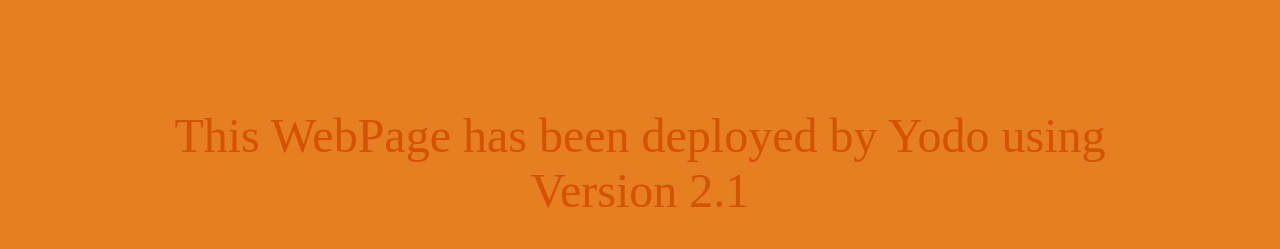
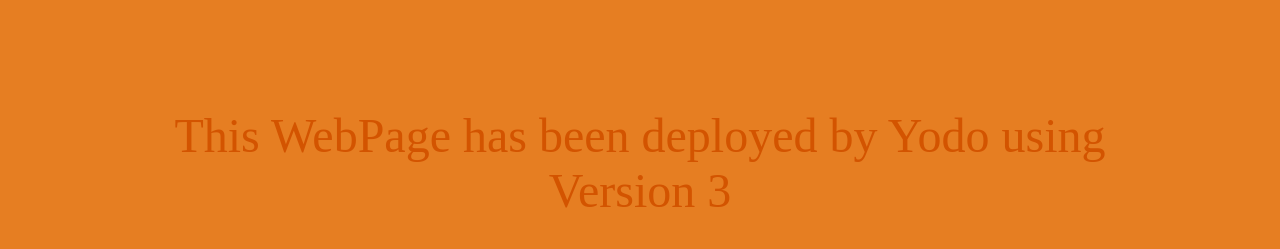
Before and after one commit to Crypto-Secure/AWS-CodeBuild, a plain HTML site: page index.html in a window 1280 px wide. Shown: the top 249 px of the page. Drawn offline with Linux system fonts and the light colour scheme.

Commit message:
Update index.html

```diff
--- a/index.html
+++ b/index.html
@@ -18,7 +18,7 @@ setTimeout('Elastic()',100)
 
 <BODY  bgcolor="#e67e22"  onLoad=Elastic()>
 <CENTER style="padding: 100px;">
-<font color="#d35400" size=+80>This WebPage has been deployed by Yodo using Version 2.1
+<font color="#d35400" size=+80>This WebPage has been deployed by Yodo using Version 3
 <font color="white" size=+2><h1 ID="elastic" ALIGN="Center">AWS CodeBuild</h1>
 <img src="awslogo.png" width=200><hr>
 </BODY>
```
